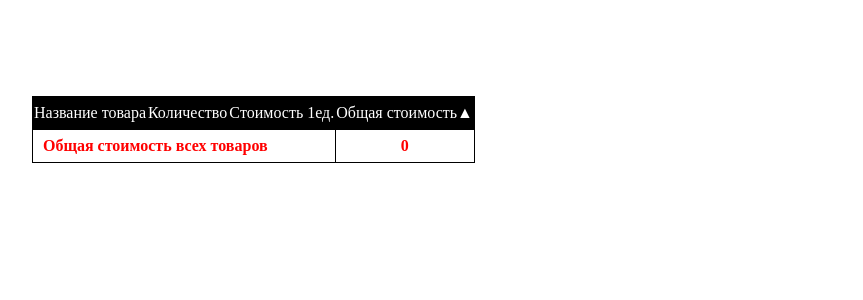
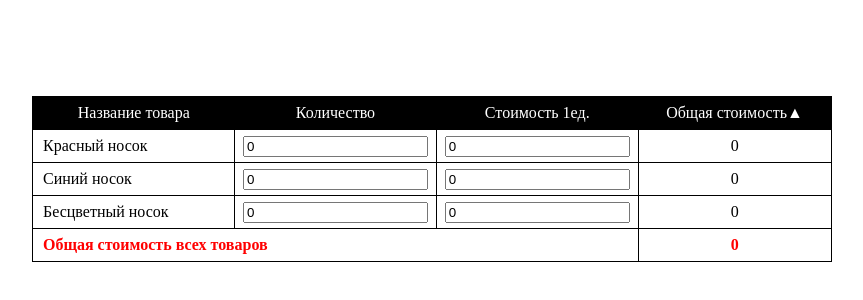
Before and after one commit to MkNice/AngularTest, an Angular app: page / in a window 1280 px wide. Shown: the part 204-504 px from the top of the page, without its empty margins (208-1071 px from the left). Built offline with nearby package versions, Linux system fonts and the light colour scheme.

Commit message:
fix tempale

```diff
--- a/src/app/table/table.component.ts
+++ b/src/app/table/table.component.ts
@@ -12,8 +12,11 @@ export class TableComponent implements OnInit {
 
   public generalCost: number = 0;
   public sortByDecrease: boolean = true;
+  public products: IProducts[] = [];
 
-  constructor(private tableService: TableService) { }
+  constructor(private tableService: TableService) {
+    this.products = this.tableService.products;
+   }
 
   ngOnInit(): void { }
 
```
